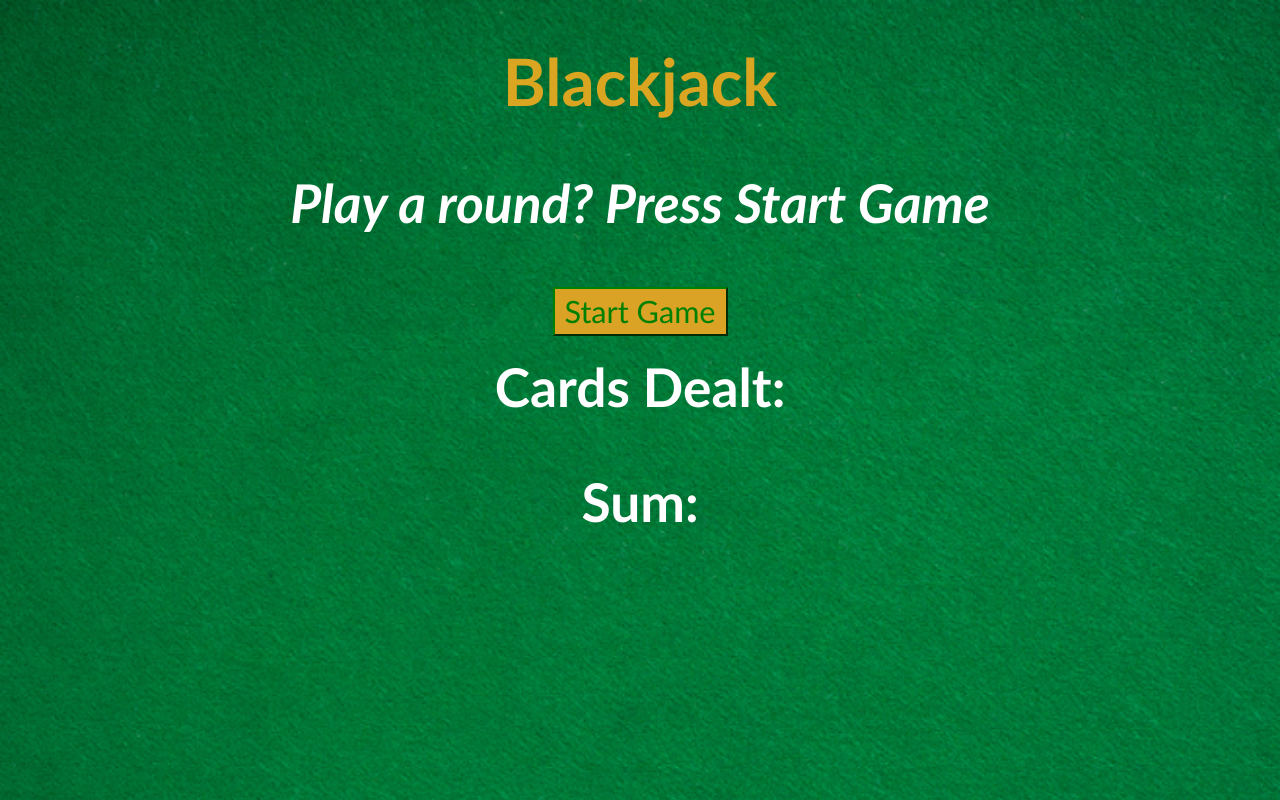
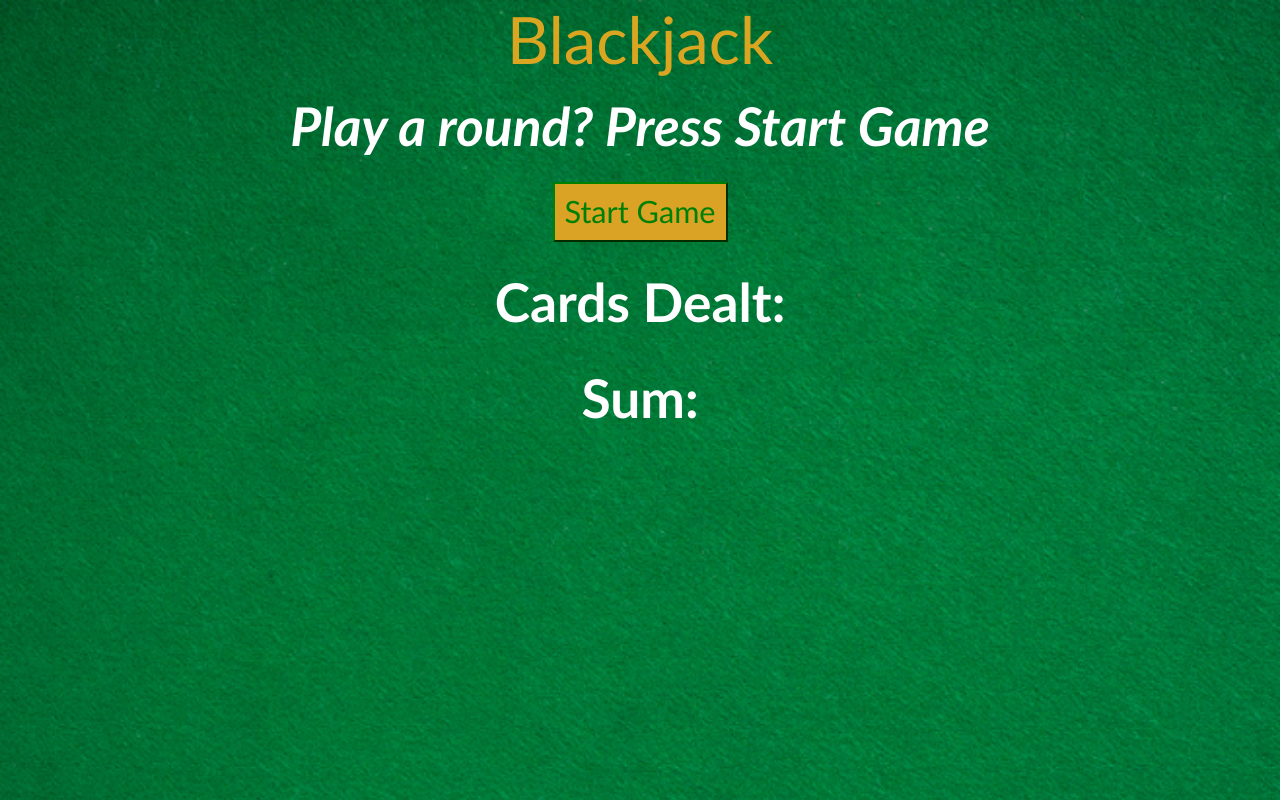
Before and after one commit to monsterreh2b/blackjack, a website built with Vite: page index.html in a window 1280 px wide. Built offline with nearby package versions, Linux system fonts and the light colour scheme.

Commit message:
bootstrap 4

```diff
--- a/index.html
+++ b/index.html
@@ -1,8 +1,13 @@
 <html>
     <head><link rel="stylesheet" href="https://cdnjs.cloudflare.com/ajax/libs/normalize/8.0.1/normalize.css">
+        <link rel="stylesheet" href="https://cdn.jsdelivr.net/npm/bootstrap@4.0.0/dist/css/bootstrap.min.css" integrity="sha384-Gn5384xqQ1aoWXA+058RXPxPg6fy4IWvTNh0E263XmFcJlSAwiGgFAW/dAiS6JXm" crossorigin="anonymous">
         <link rel="stylesheet" href="index.css">
     </head>
 <body>
+    <div class="container">
+        <div class="row">
+
+            <div class="col-xs-12 col-sm-12 col-md-12 col-lg-12">
                 <h1>Blackjack</h1>
                 <p class="displaySide" id="message-el">Play a round? Press Start Game</p>
                 <button type="button" class="starGame" id="newGame">Start Game</button>
@@ -21,7 +26,9 @@
                     <source src="ending-was-meh-42263.mp3" type="audio/mpeg">
 
                 </audio><div style="text-align:center;"><button type="button" class="hitMo hideBtn" id="hitMe">Hit Me!</button><br><button type="button" class="stay hideBtn" id="stay" style="margin-top:20px;">Stay</button><br><button type="button" id="refresh" class="again hideBtn" style="margin-top:20px;">Play Again</button></div>
-
+            </div>
+        </div>
+    </div>
 
     <script src="index.js"></script>
 
@@ -31,5 +38,6 @@
 
 
 
+
 </body>
 </html>
```
Lines whose indentation alone changed are shown as unchanged.
